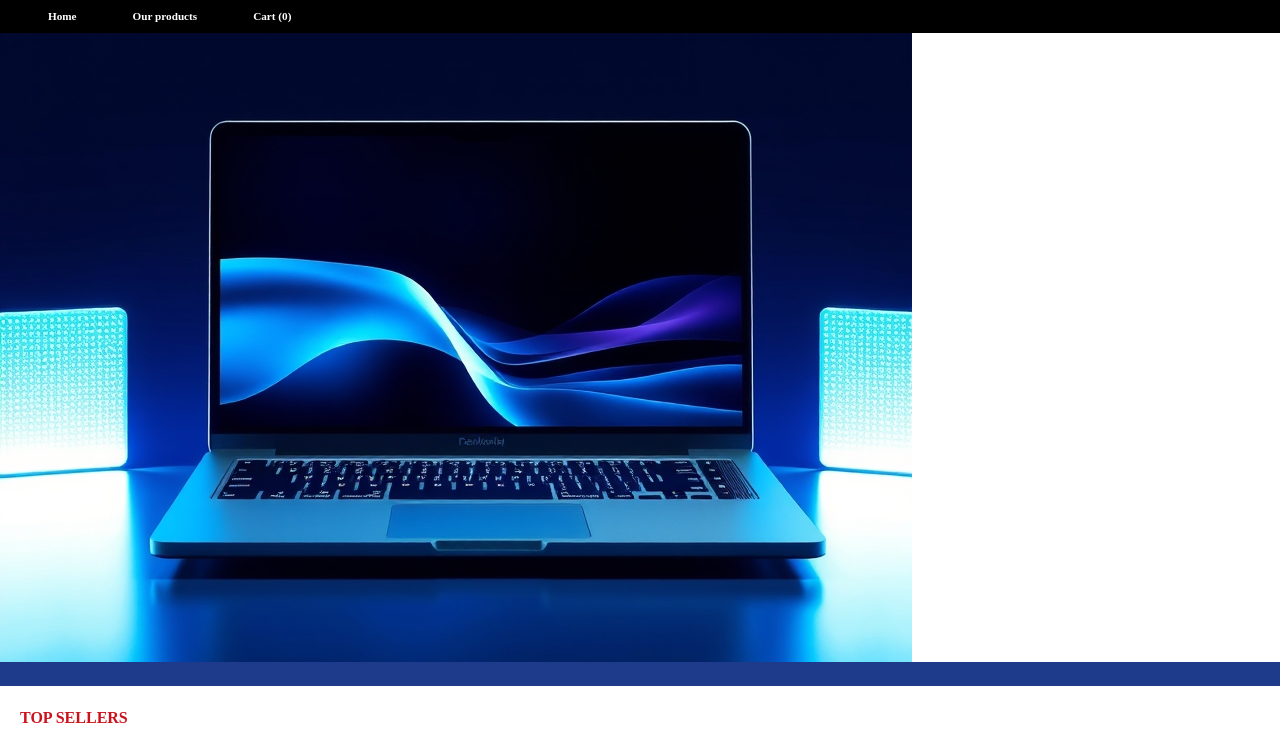
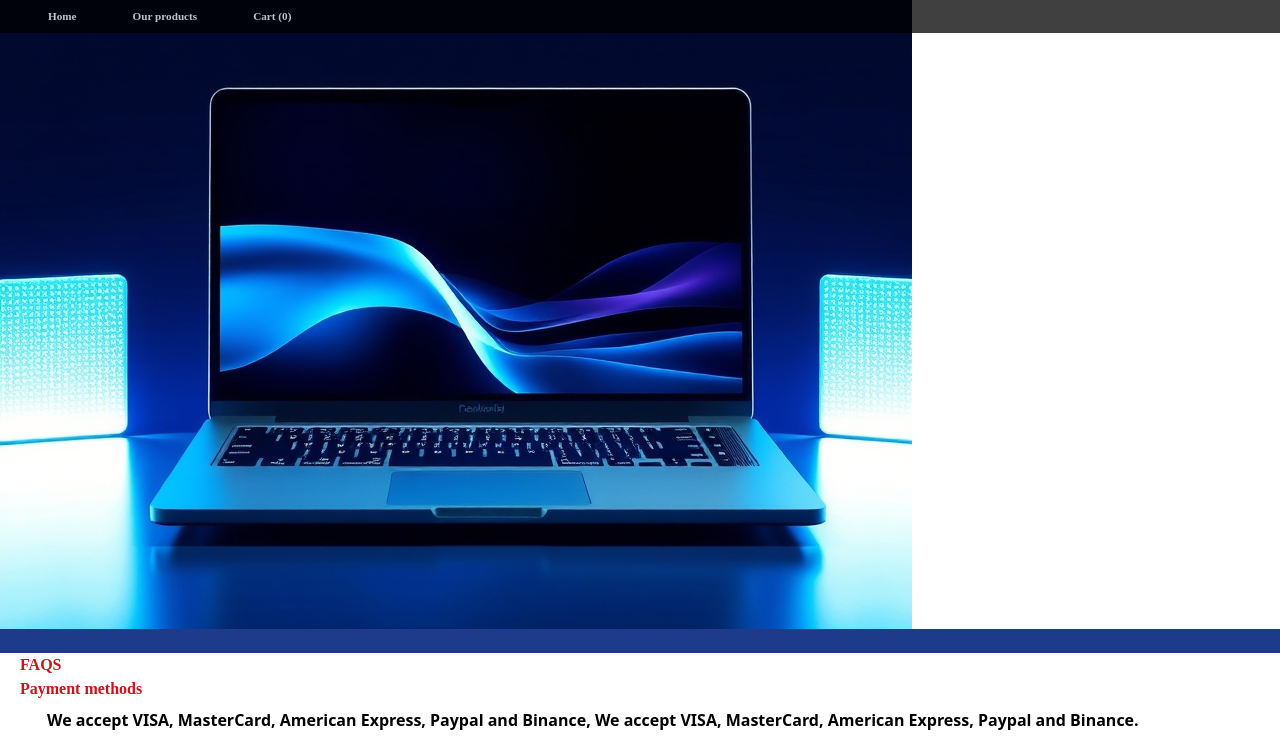
Before and after one commit to Leyla-Carmona/onlinestore_react, a React (Create React App) app: page / in a window 1280 px wide. Shown: the top 742 px of the page. Built offline with nearby package versions, Linux system fonts and the light colour scheme; a web font is replaced by a local one.

Commit message:
$git commit

```diff
--- a/src/App.js
+++ b/src/App.js
@@ -53,7 +53,6 @@ function App() {
           <div className=' bg-blue-900 h-6'>
           <h1 id='section'> </h1>
           </div>
-          <Home hotsale={hotsale} specialoffers={specialoffers} />
           <Routes>
             <Route path="/home" element={<Home hotsale={hotsale} specialoffers={specialoffers} />} />
             <Route path="/products" element={<Productos data={data} addToCart={addToCart} />} />
--- a/src/css/App.css
+++ b/src/css/App.css
@@ -28,6 +28,10 @@ header {
   font-size: 0.7rem;
   font-family: "monserrat";
   font-weight: bold;
+  position: fixed;
+  width: 100%;
+  z-index: 3;
+  opacity: 75%;
 }
 header li {
   color: white;
--- a/src/css/app.scss
+++ b/src/css/app.scss
@@ -28,7 +28,10 @@ header {
     font-size: 0.7rem;
     font-family: 'monserrat';
     font-weight: bold;
-
+    position: fixed;
+    width: 100%;
+    z-index: 3;
+    opacity: 75%;
     li {
         color: white;
         display: inline-flex;
```
Also changed, not shown: 1 other file (tests, documents, lock files or other folders).
